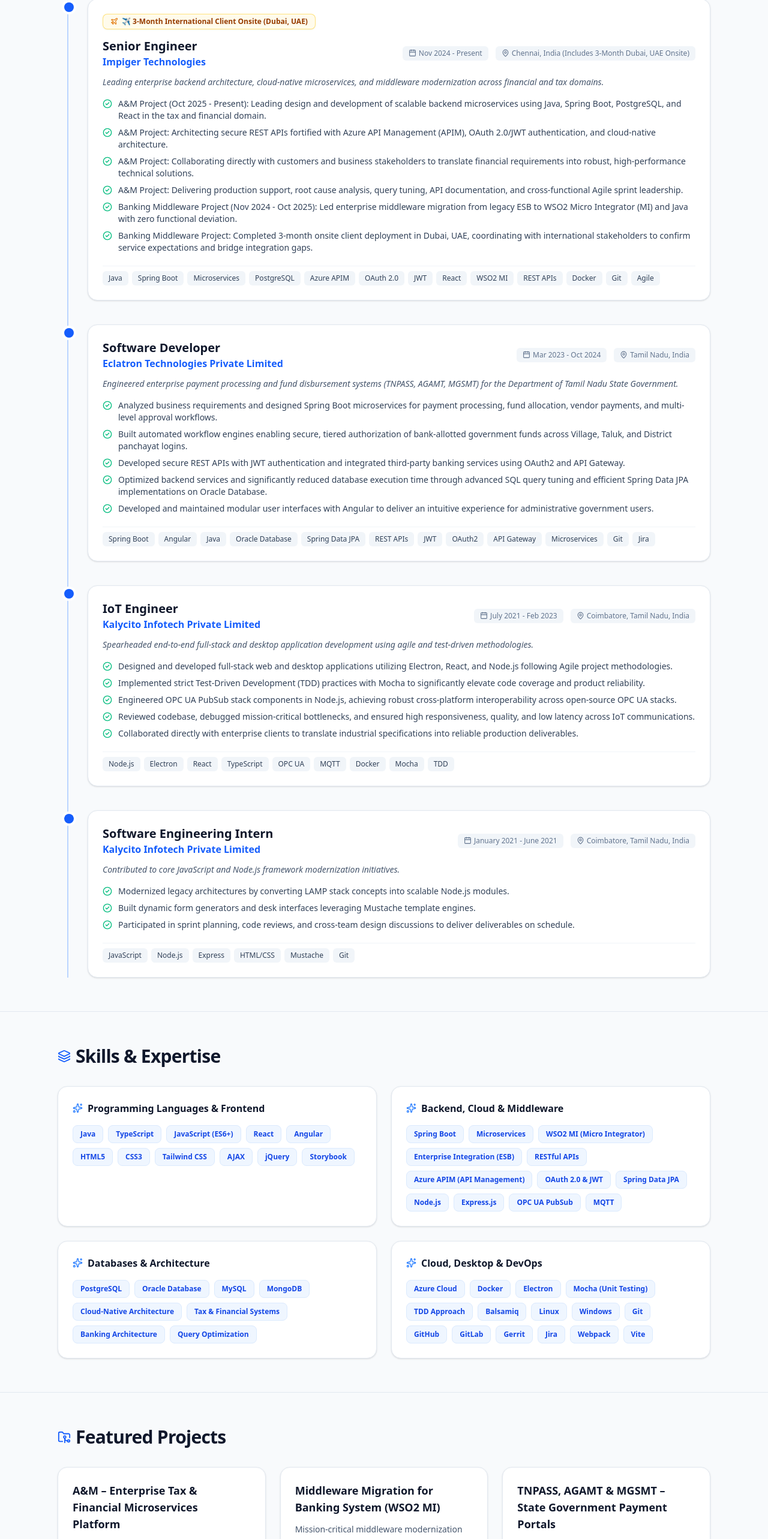
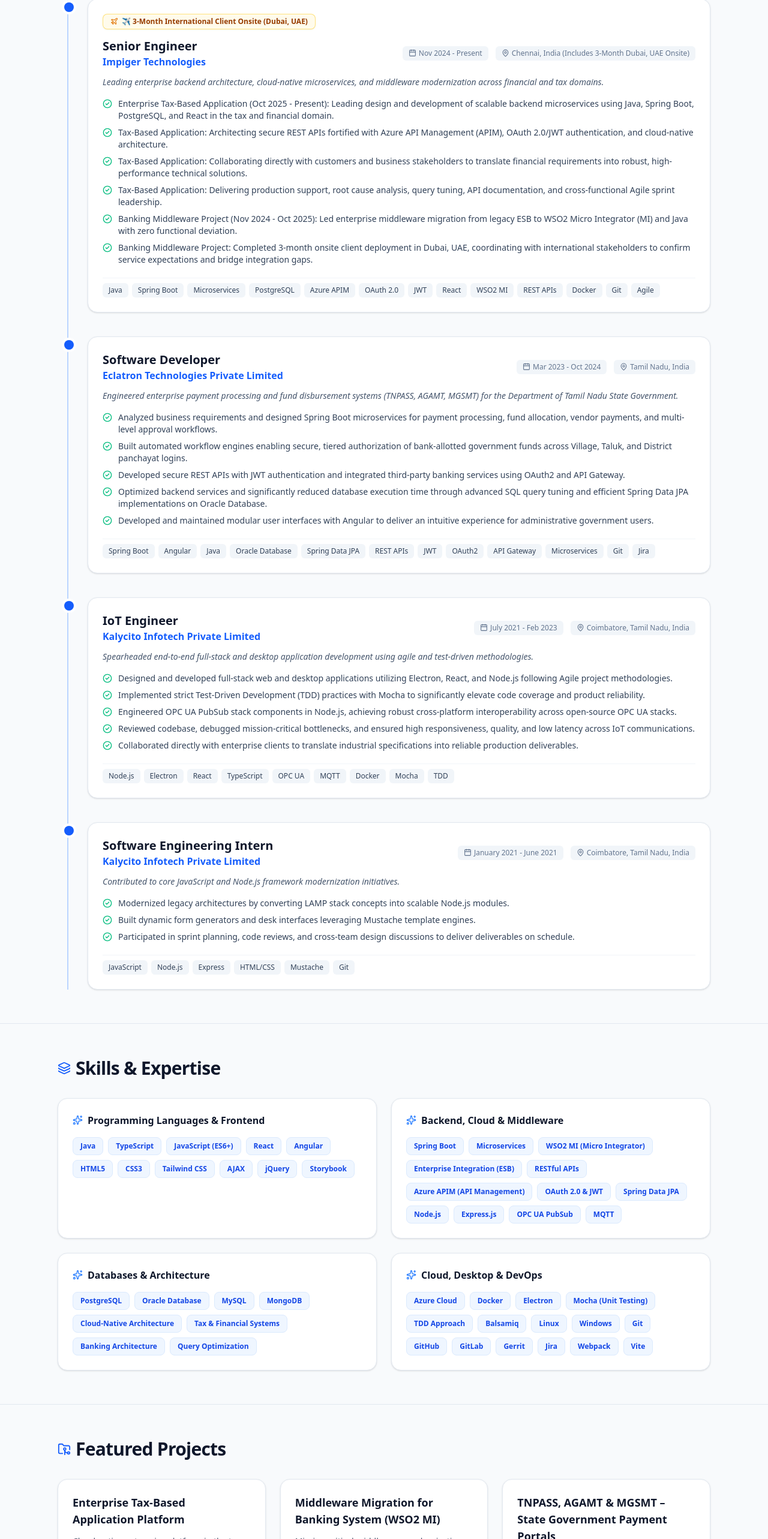
Before and after one commit to Gowthaman-Paramasivam/Resume, a React (Vite) app: page / in a window 1280 px wide. Shown: the part 1432-3998 px from the top of the page at 60% size. Built offline with nearby package versions, Linux system fonts and the light colour scheme.

Commit message:
refactor: generalize client name to Enterprise Tax-Based Application

```diff
--- a/src/data/resumeData.js
+++ b/src/data/resumeData.js
@@ -38,10 +38,10 @@
       highlightBadge: "✈️ 3-Month International Client Onsite (Dubai, UAE)",
       description: "Leading enterprise backend architecture, cloud-native microservices, and middleware modernization across financial and tax domains.",
       highlights: [
-        "A&M Project (Oct 2025 - Present): Leading design and development of scalable backend microservices using Java, Spring Boot, PostgreSQL, and React in the tax and financial domain.",
-        "A&M Project: Architecting secure REST APIs fortified with Azure API Management (APIM), OAuth 2.0/JWT authentication, and cloud-native architecture.",
-        "A&M Project: Collaborating directly with customers and business stakeholders to translate financial requirements into robust, high-performance technical solutions.",
-        "A&M Project: Delivering production support, root cause analysis, query tuning, API documentation, and cross-functional Agile sprint leadership.",
+        "Enterprise Tax-Based Application (Oct 2025 - Present): Leading design and development of scalable backend microservices using Java, Spring Boot, PostgreSQL, and React in the tax and financial domain.",
+        "Tax-Based Application: Architecting secure REST APIs fortified with Azure API Management (APIM), OAuth 2.0/JWT authentication, and cloud-native architecture.",
+        "Tax-Based Application: Collaborating directly with customers and business stakeholders to translate financial requirements into robust, high-performance technical solutions.",
+        "Tax-Based Application: Delivering production support, root cause analysis, query tuning, API documentation, and cross-functional Agile sprint leadership.",
         "Banking Middleware Project (Nov 2024 - Oct 2025): Led enterprise middleware migration from legacy ESB to WSO2 Micro Integrator (MI) and Java with zero functional deviation.",
         "Banking Middleware Project: Completed 3-month onsite client deployment in Dubai, UAE, coordinating with international stakeholders to confirm service expectations and bridge integration gaps."
       ],
@@ -93,7 +93,7 @@
   ],
   projects: [
     {
-      title: "A&M – Enterprise Tax & Financial Microservices Platform",
+      title: "Enterprise Tax-Based Application Platform",
       description: "Cloud-native enterprise platform in the tax and financial domain. Designed and developed scalable Java & Spring Boot microservices, secure REST APIs integrated with Azure API Management (APIM), OAuth 2.0/JWT authentication, and PostgreSQL with React frontend integration.",
       technologies: ["Java", "Spring Boot", "Microservices", "PostgreSQL", "Azure APIM", "OAuth 2.0", "JWT", "React", "REST APIs"],
       github: null,
```
